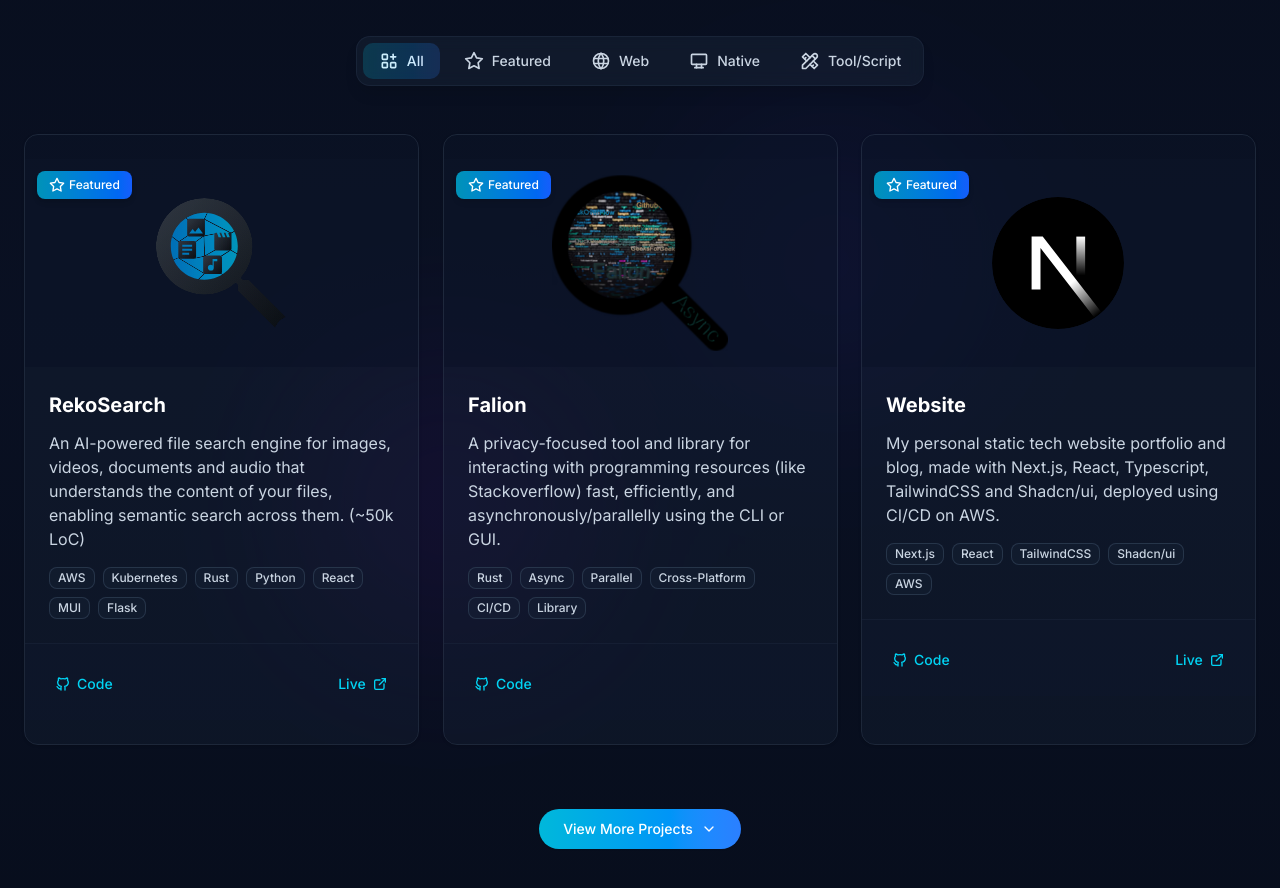
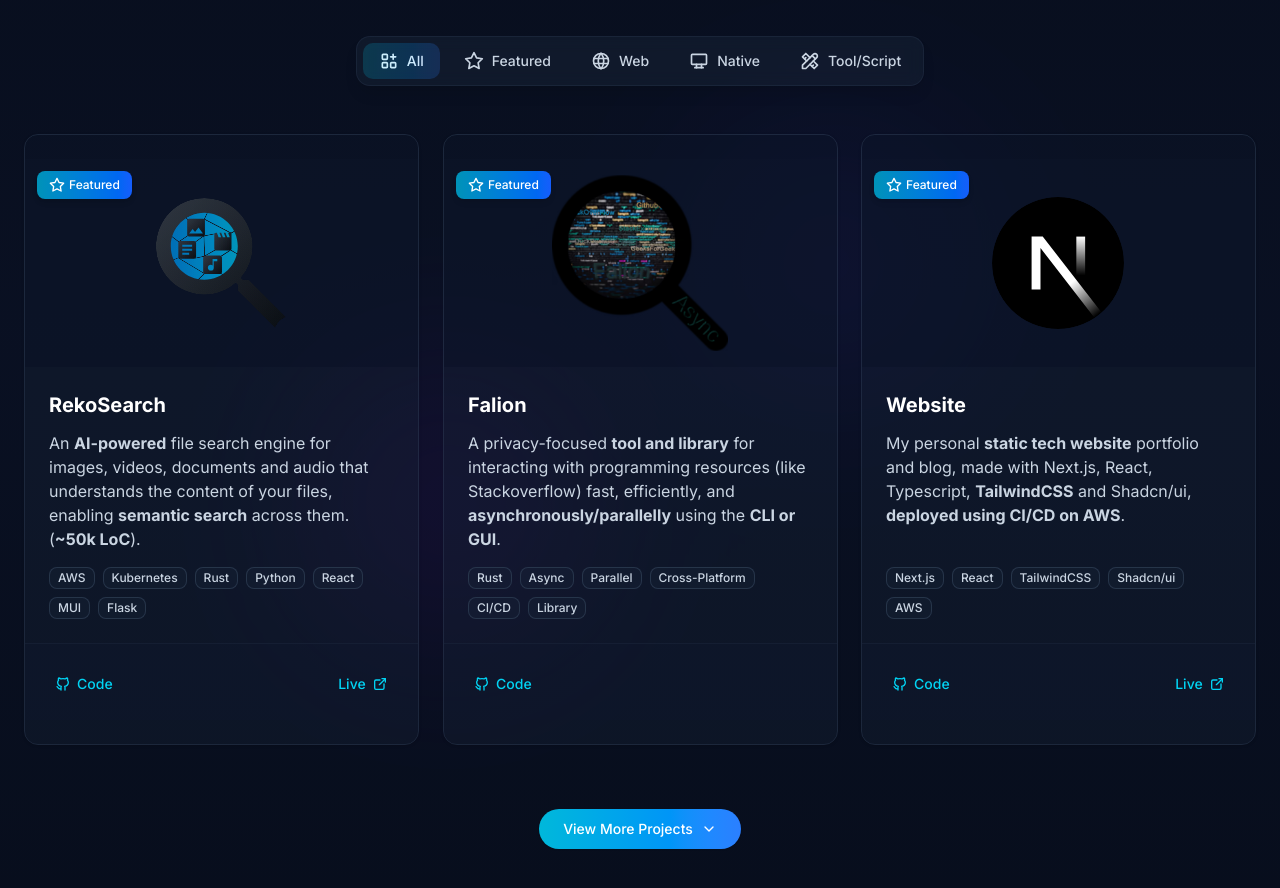
Before and after one commit to Obscurely/website, a Next.js app: page / in a window 1280 px wide. Shown: the part 2840-3728 px from the top of the page. Built offline with nearby package versions, Linux system fonts and the light colour scheme.

Commit message:
chore: fix some minor bugs with my projects and bold words

```diff
--- a/src/components/sections/Projects/ProjectCard.tsx
+++ b/src/components/sections/Projects/ProjectCard.tsx
@@ -66,17 +66,11 @@
         custom={index}
         whileHover="hover"
         className="group relative z-0 h-full"
-        // Remove the layout prop or set layoutId to ensure independent layout handling
-        // layout
       >
         <Card
-          className="relative h-full overflow-hidden transition-all duration-300 ease-out will-change-transform hover:translate-y-[-2px] hover:shadow-lg hover:shadow-cyan-500/10"
+          className="relative flex h-full flex-col overflow-hidden border-slate-700/50 bg-transparent transition-all duration-300 ease-out will-change-transform hover:translate-y-[-2px] hover:border-cyan-500/50 hover:shadow-lg hover:shadow-cyan-500/10"
           style={{
-            borderWidth: "1px",
-            borderStyle: "solid",
-            borderColor: "rgba(51, 65, 85, 0.5)",
             background: "transparent",
-            // Add transform-style to isolate the 3D effects
             transformStyle: "preserve-3d",
           }}
         >
@@ -87,19 +81,8 @@
             <div className="h-[3.25rem] bg-slate-900/30"></div>
           </div>
 
-          {/* Add a pseudo-element for the hover border effect */}
-          <div
-            className="pointer-events-none absolute inset-0 z-10 rounded-lg opacity-0 transition-opacity duration-300 ease-out group-hover:opacity-100"
-            style={{
-              borderWidth: "1px",
-              borderStyle: "solid",
-              borderColor: "rgba(6, 182, 212, 0.5)",
-              borderRadius: "var(--radius-xl)", // Or whatever value your Card uses
-            }}
-          />
-
-          {/* Rest of your card content */}
-          <div className="relative z-[5]">
+          {/* Card content */}
+          <div className="relative z-[5] flex h-full flex-col">
             <div className="relative flex h-52 items-center justify-center overflow-hidden bg-slate-900/30 p-4">
               <ProjectImage project={project} />
 
@@ -115,11 +98,11 @@
               )}
             </div>
 
-            <CardContent className="flex-grow p-6">
+            <CardContent className="flex min-h-[200px] flex-grow flex-col p-6">
               <h3 className="mb-3 text-xl font-bold text-white transition-colors duration-300 group-hover:text-cyan-400">
                 {project.name}
               </h3>
-              <p className="mb-4 text-slate-300">{project.description}</p>
+              <div className="mb-4 text-slate-300">{project.description}</div>
               <div className="mt-auto flex flex-wrap gap-2">
                 {project.tags.map((tag) => (
                   <Badge
@@ -133,7 +116,7 @@
               </div>
             </CardContent>
 
-            <CardFooter className="flex justify-between border-t border-slate-800/50 bg-slate-900/30 p-5">
+            <CardFooter className="mt-auto flex justify-between border-t border-slate-800/50 bg-slate-900/30 p-5">
               <Button
                 variant="ghost"
                 size="sm"
--- a/src/data/projects.tsx
+++ b/src/data/projects.tsx
@@ -41,7 +41,7 @@
   category: Category;
   name: string;
   index: number;
-  description: string;
+  description: React.ReactNode;
   image?: string;
   imageSize?: number;
   tags: string[];
@@ -70,8 +70,14 @@
     category: "Web",
     name: "RekoSearch",
     index: 0,
-    description:
-      "An AI-powered file search engine for images, videos, documents and audio that understands the content of your files, enabling semantic search across them. (~50k LoC)",
+    description: (
+      <p>
+        An <strong>AI-powered</strong> file search engine for images, videos,
+        documents and audio that understands the content of your files, enabling{" "}
+        <strong>semantic search</strong> across them. (<strong>~50k LoC</strong>
+        ).
+      </p>
+    ),
     image: "/projects/rekosearch.svg",
     imageSize: 75,
     tags: ["AWS", "Kubernetes", "Rust", "Python", "React", "MUI", "Flask"],
@@ -83,8 +89,14 @@
     category: "Native",
     name: "Falion",
     index: 1,
-    description:
-      "A privacy-focused tool and library for interacting with programming resources (like Stackoverflow) fast, efficiently, and asynchronously/parallelly using the CLI or GUI.",
+    description: (
+      <p>
+        A privacy-focused <strong>tool and library</strong> for interacting with
+        programming resources (like Stackoverflow) fast, efficiently, and{" "}
+        <strong>asynchronously/parallelly</strong> using the{" "}
+        <strong>CLI or GUI</strong>.
+      </p>
+    ),
     image: "/projects/falion.avif",
     imageSize: 100,
     tags: ["Rust", "Async", "Parallel", "Cross-Platform", "CI/CD", "Library"],
@@ -95,8 +107,13 @@
     category: "Web",
     name: "Website",
     index: 2,
-    description:
-      "My personal static tech website portfolio and blog, made with Next.js, React, Typescript, TailwindCSS and Shadcn/ui, deployed using CI/CD on AWS.",
+    description: (
+      <p>
+        My personal <strong>static tech website</strong> portfolio and blog,
+        made with Next.js, React, Typescript, <strong>TailwindCSS</strong> and
+        Shadcn/ui, <strong>deployed using CI/CD on AWS</strong>.
+      </p>
+    ),
     image: "/projects/nextjs.svg",
     imageSize: 75,
     tags: ["Next.js", "React", "TailwindCSS", "Shadcn/ui", "AWS"],
@@ -108,8 +125,13 @@
     category: "Native",
     name: "EStash",
     index: 3,
-    description:
-      "A cross-platform, highly secure encrypted digital vault capable of setting a path and copying the contents to that file with the click of a button. ",
+    description: (
+      <p>
+        A <strong>cross-platform</strong>, highly secure{" "}
+        <strong>encrypted digital vault</strong> capable of setting a path and
+        copying the contents to that file with the click of a button.
+      </p>
+    ),
     image: "/projects/estash.avif",
     imageSize: 65,
     tags: ["Rust", "Encryption", "Secure", "Cross-Platform", "Jenkins"],
@@ -120,8 +142,15 @@
     category: "Tool/Script",
     name: "RustTemplate",
     index: 4,
-    description:
-      "A fully set-up Github repository for cross-platform Rust projects. It includes scripts to customize the repository automatically, CI/CD pipelines to deploy on any platform in multiple formats and the best Rust practices.",
+    description: (
+      <p>
+        A fully set-up Github repository for{" "}
+        <strong>cross-platform Rust projects</strong>. It includes scripts to
+        customize the repository automatically, <strong>CI/CD</strong> pipelines
+        to <strong>deploy on any platform in multiple formats</strong> and the
+        best Rust practices.
+      </p>
+    ),
     tags: ["CI/CD", "GitHub Actions", "Template", "Rust", "Cross-Platform"],
     githubUrl: "https://github.com/Obscurely/RustTemplate",
     featured: true,
@@ -130,8 +159,13 @@
     category: "Tool/Script",
     name: "NixObscurely",
     index: 5,
-    description:
-      "My fully customized and automated NixOS (advanced Linux distribution) home-manager + flakes system configuration. ",
+    description: (
+      <p>
+        My fully customized and <strong>automated</strong> NixOS (
+        <strong>advanced Linux distribution</strong>) home-manager + flakes
+        system configuration.{" "}
+      </p>
+    ),
     image: "/projects/nix.svg",
     imageSize: 80,
     tags: ["Automated", "NixOS", "Linux", "Home-manager", "Flakes"],
@@ -142,8 +176,12 @@
     category: "Tool/Script",
     name: "ArchObscurely",
     index: 6,
-    description:
-      "Automated, fully customized Arch Linux install for my machine.",
+    description: (
+      <p>
+        <strong>Automated</strong>, fully customized{" "}
+        <strong>Arch Linux install</strong> for my machine.
+      </p>
+    ),
     image: "/projects/archlinux.svg",
     imageSize: 70,
     tags: ["Automated", "Arch Linux", "Linux"],
@@ -154,8 +192,14 @@
     category: "Tool/Script",
     name: "Pbthal-Archive-Manager",
     index: 7,
-    description:
-      "Download music from PBTHAL's archive faster and easier + get properly made albums using this collection of Python scripts with a functional CLI frontend",
+    description: (
+      <p>
+        Download music from <strong>PBTHAL's</strong> archive{" "}
+        <strong>faster and easier</strong> + get properly made albums using this
+        collection of <strong>Python scripts</strong> with a functional CLI
+        frontend.
+      </p>
+    ),
     tags: ["Python", "CLI", "Scripts", "Automation"],
     githubUrl: "https://github.com/Obscurely/Pbthal-Archive-Manager",
     featured: false,
@@ -164,8 +208,13 @@
     category: "Native",
     name: "PyPassMan",
     index: 8,
-    description:
-      "A cross-platform Password Manager with a QT frontend, custom installer, simple, but I learned a lot from building it.",
+    description: (
+      <p>
+        A <strong>cross-platform</strong> Password Manager with a{" "}
+        <strong>QT frontend</strong>, <strong>custom installer</strong>, simple,
+        but I learned a lot from building it.
+      </p>
+    ),
     tags: ["Python", "QT", "Cross-Platform", "Encryption"],
     githubUrl: "https://github.com/Obscurely/PyPassMan",
     featured: false,
@@ -174,8 +223,12 @@
     category: "Tool/Script",
     name: "Discord-Bot",
     index: 9,
-    description:
-      "A bot integrated with Discord's API, providing basic admin commands and a music player.",
+    description: (
+      <p>
+        A <strong>bot integrated with Discord's API</strong>, providing basic
+        admin commands and a music player.
+      </p>
+    ),
     tags: ["Python", "API Integration", "Bot"],
     githubUrl: "https://github.com/Obscurely/Discord-Bot",
     featured: false,
@@ -184,8 +237,12 @@
     category: "Tool/Script",
     name: "RustySorter",
     index: 10,
-    description:
-      "A fast, efficient, straightforward file sorter with recursive capabilities, made in Rust!",
+    description: (
+      <p>
+        A fast, efficient, straightforward file sorter with{" "}
+        <strong>recursive capabilities</strong>, made in Rust!
+      </p>
+    ),
     tags: ["Rust", "File Sorter", "CLI", "Automation"],
     githubUrl: "https://github.com/Obscurely/RustySorter",
     featured: false,
@@ -194,7 +251,7 @@
     category: "Native",
     name: "Sharp-Player",
     index: 11,
-    description: " A simple audio player with a GUI made in C#!",
+    description: <p>A simple audio player with a GUI made in C#!</p>,
     tags: ["C#", "Audio Player", "GUI"],
     githubUrl: "https://github.com/Obscurely/Sharp-Player",
     featured: false,
@@ -203,8 +260,13 @@
     category: "Native",
     name: "ArduinoAlarm",
     index: 12,
-    description:
-      "An alarm clock I built using an arduio uno, tiny rtc, speaker, ir sensor and an ir remote. ",
+    description: (
+      <p>
+        An alarm clock I built using an <strong>arduio uno</strong>,{" "}
+        <strong>tiny rtc</strong>, speaker, <strong>ir sensor</strong> and an ir
+        remote.
+      </p>
+    ),
     tags: ["Arduino", "Alarm", "IR Remote", "Tiny RTC", "C++"],
     githubUrl: "https://github.com/Obscurely/ArduinoAlarm",
     featured: false,
```
Also changed, not shown: package.json (+4 -4 lines), src/components/sections/Projects/Projects.tsx (+34 -13 lines), 1 other file (tests, documents, lock files or other folders).
